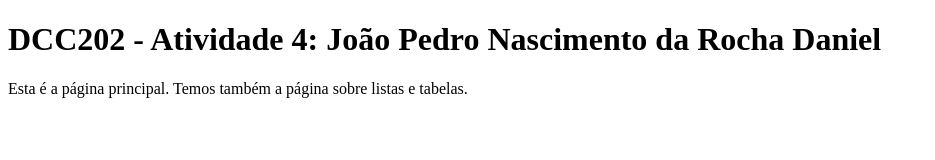
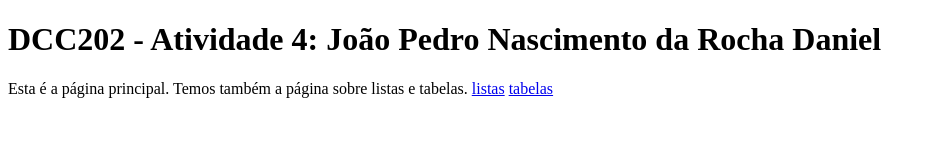
Before and after one commit to ufjf-dcc202/ufjf-dcc202-2023-3-a-atv4-joaopedrodaniel, a website: page index.html in a window 1280 px wide. Shown: the whole page, without its empty margins (0-935 px from the left). Drawn offline with Linux system fonts and the light colour scheme.

Commit message:
add dois links no paragrafo listas e tarefas

```diff
--- a/index.html
+++ b/index.html
@@ -8,7 +8,10 @@
 <body>
     <main>
         <h1>DCC202 - Atividade 4: João Pedro Nascimento da Rocha Daniel</h1>
-        <p>Esta é a página principal. Temos também a página sobre listas e tabelas.</p>
+        <p>Esta é a página principal. Temos também a página sobre listas e tabelas.
+            <a href="listas.html">listas</a>
+            <a href="tabelas.html">tabelas</a>
+        </p>
     </main>
 </body>
 </html>
```
